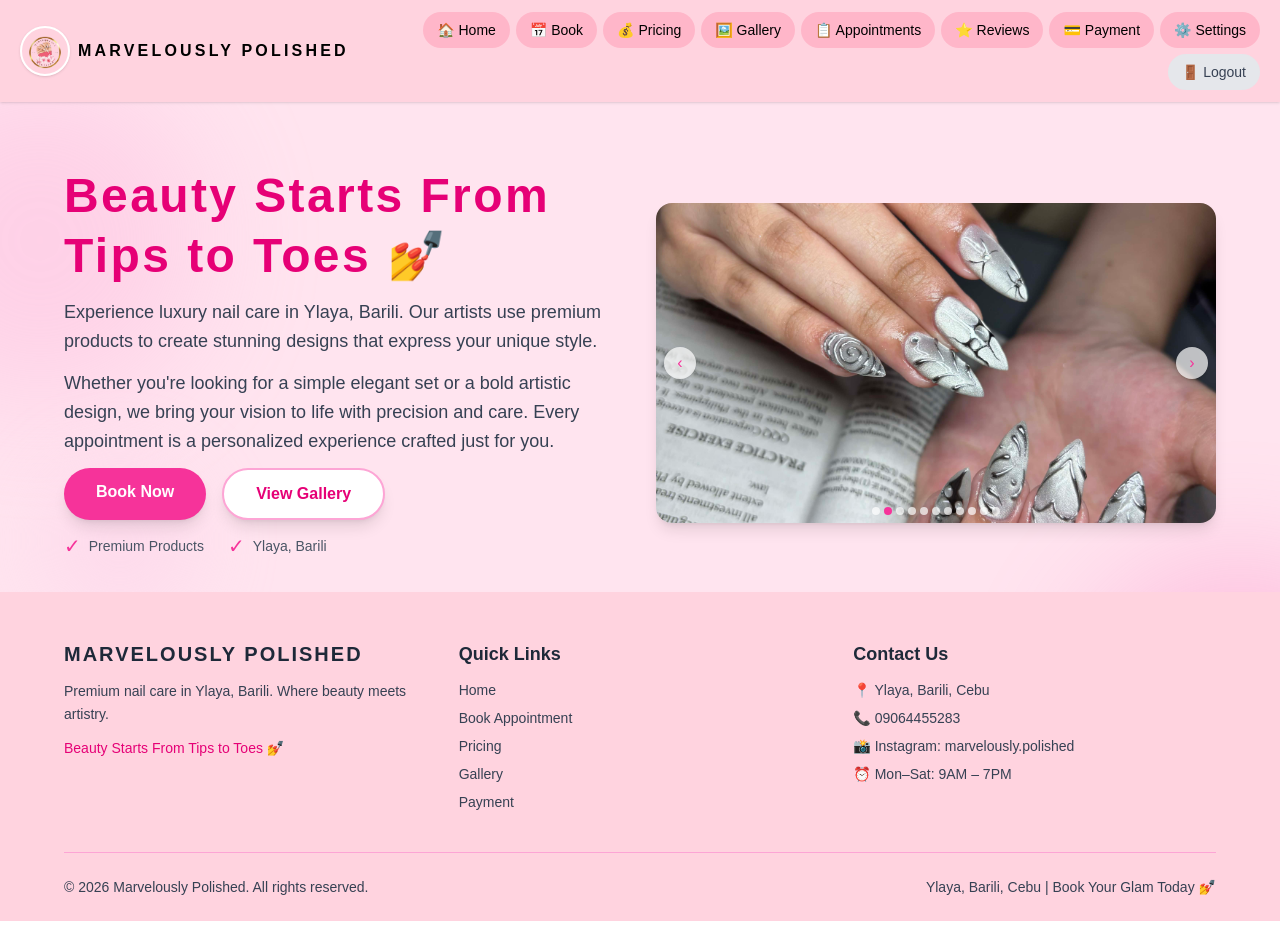
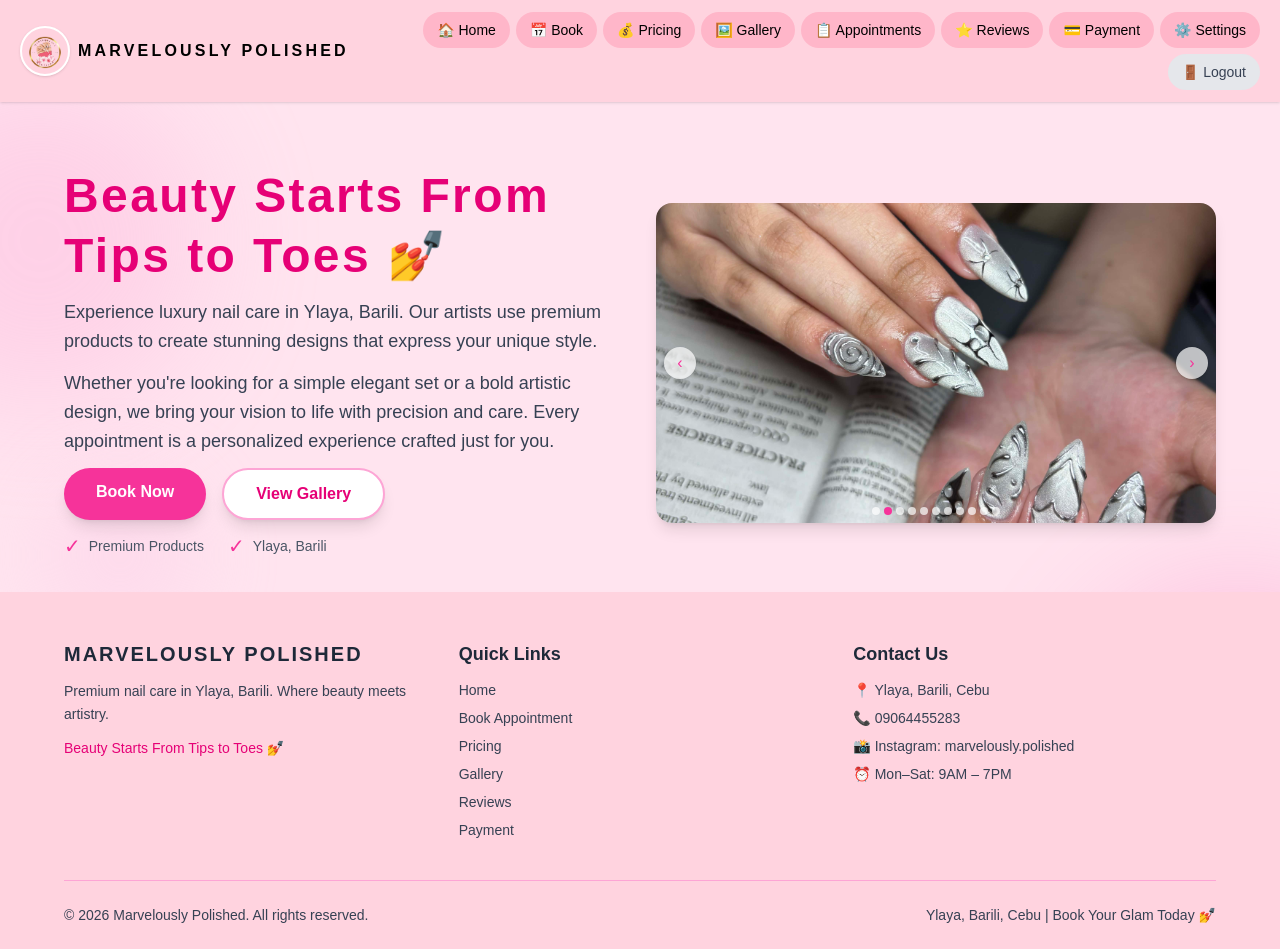
Before and after one commit to rhigovillahermosa18-star/Capstone, a Next.js app: page /homepage in a window 1280 px wide. Before the commit the page ends 921 px from the top, so only its background shows below. Built offline with nearby package versions, Linux system fonts and the light colour scheme.

Commit message:
update project files

```diff
--- a/app/appointments/page.tsx
+++ b/app/appointments/page.tsx
@@ -231,6 +231,7 @@ export default function Appointments() {
                 <Link href="/book" className="block text-gray-700 hover:text-pink-600 transition">Book Appointment</Link>
                 <Link href="/pricing" className="block text-gray-700 hover:text-pink-600 transition">Pricing</Link>
                 <Link href="/gallery" className="block text-gray-700 hover:text-pink-600 transition">Gallery</Link>
+                <Link href="/reviews" className="block text-gray-700 hover:text-pink-600 transition">Reviews</Link>
                 <Link href="/payment" className="block text-gray-700 hover:text-pink-600 transition">Payment</Link>
               </div>
             </div>
--- a/app/book/page.tsx
+++ b/app/book/page.tsx
@@ -322,6 +322,7 @@ function BookContent() {
                 <Link href="/book" className="block text-gray-700 hover:text-pink-600 transition">Book Appointment</Link>
                 <Link href="/pricing" className="block text-gray-700 hover:text-pink-600 transition">Pricing</Link>
                 <Link href="/gallery" className="block text-gray-700 hover:text-pink-600 transition">Gallery</Link>
+                <Link href="/reviews" className="block text-gray-700 hover:text-pink-600 transition">Reviews</Link>
                 <Link href="/payment" className="block text-gray-700 hover:text-pink-600 transition">Payment</Link>
               </div>
             </div>
--- a/app/homepage/page.tsx
+++ b/app/homepage/page.tsx
@@ -124,6 +124,7 @@ export default function Home() {
                 <Link href="/book" className="block text-gray-700 hover:text-pink-600 transition">Book Appointment</Link>
                 <Link href="/pricing" className="block text-gray-700 hover:text-pink-600 transition">Pricing</Link>
                 <Link href="/gallery" className="block text-gray-700 hover:text-pink-600 transition">Gallery</Link>
+                <Link href="/reviews" className="block text-gray-700 hover:text-pink-600 transition">Reviews</Link>
                 <Link href="/payment" className="block text-gray-700 hover:text-pink-600 transition">Payment</Link>
               </div>
             </div>
--- a/app/payment/page.tsx
+++ b/app/payment/page.tsx
@@ -244,6 +244,7 @@ function PaymentContent() {
                 <Link href="/book" className="block text-gray-700 hover:text-pink-600 transition">Book Appointment</Link>
                 <Link href="/pricing" className="block text-gray-700 hover:text-pink-600 transition">Pricing</Link>
                 <Link href="/gallery" className="block text-gray-700 hover:text-pink-600 transition">Gallery</Link>
+                <Link href="/reviews" className="block text-gray-700 hover:text-pink-600 transition">Reviews</Link>
                 <Link href="/payment" className="block text-gray-700 hover:text-pink-600 transition">Payment</Link>
               </div>
             </div>
--- a/app/settings/page.tsx
+++ b/app/settings/page.tsx
@@ -181,6 +181,7 @@ export default function Settings() {
                 <Link href="/book" className="block text-gray-700 hover:text-pink-600 transition">Book Appointment</Link>
                 <Link href="/pricing" className="block text-gray-700 hover:text-pink-600 transition">Pricing</Link>
                 <Link href="/gallery" className="block text-gray-700 hover:text-pink-600 transition">Gallery</Link>
+                <Link href="/reviews" className="block text-gray-700 hover:text-pink-600 transition">Reviews</Link>
                 <Link href="/payment" className="block text-gray-700 hover:text-pink-600 transition">Payment</Link>
               </div>
             </div>
```
